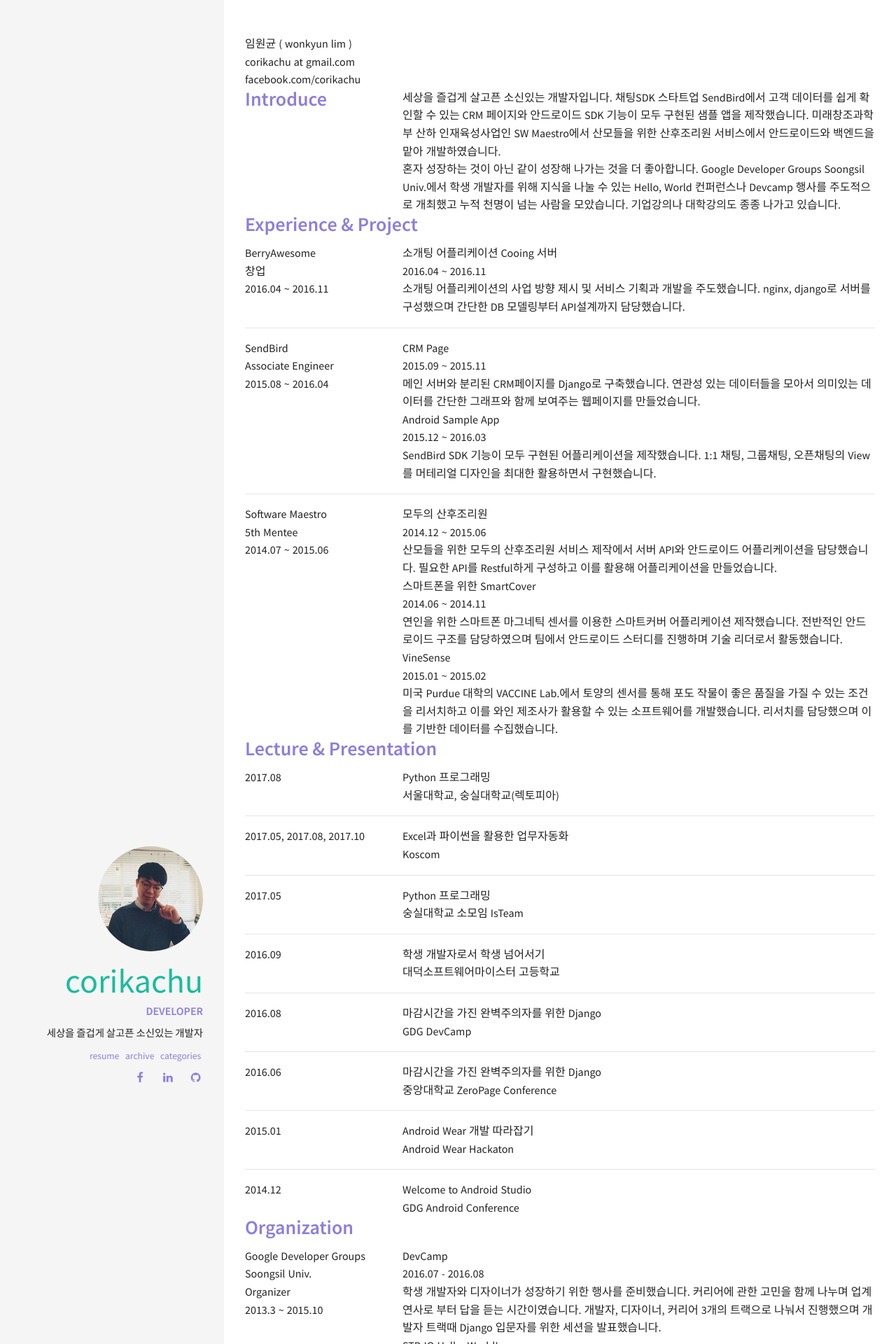
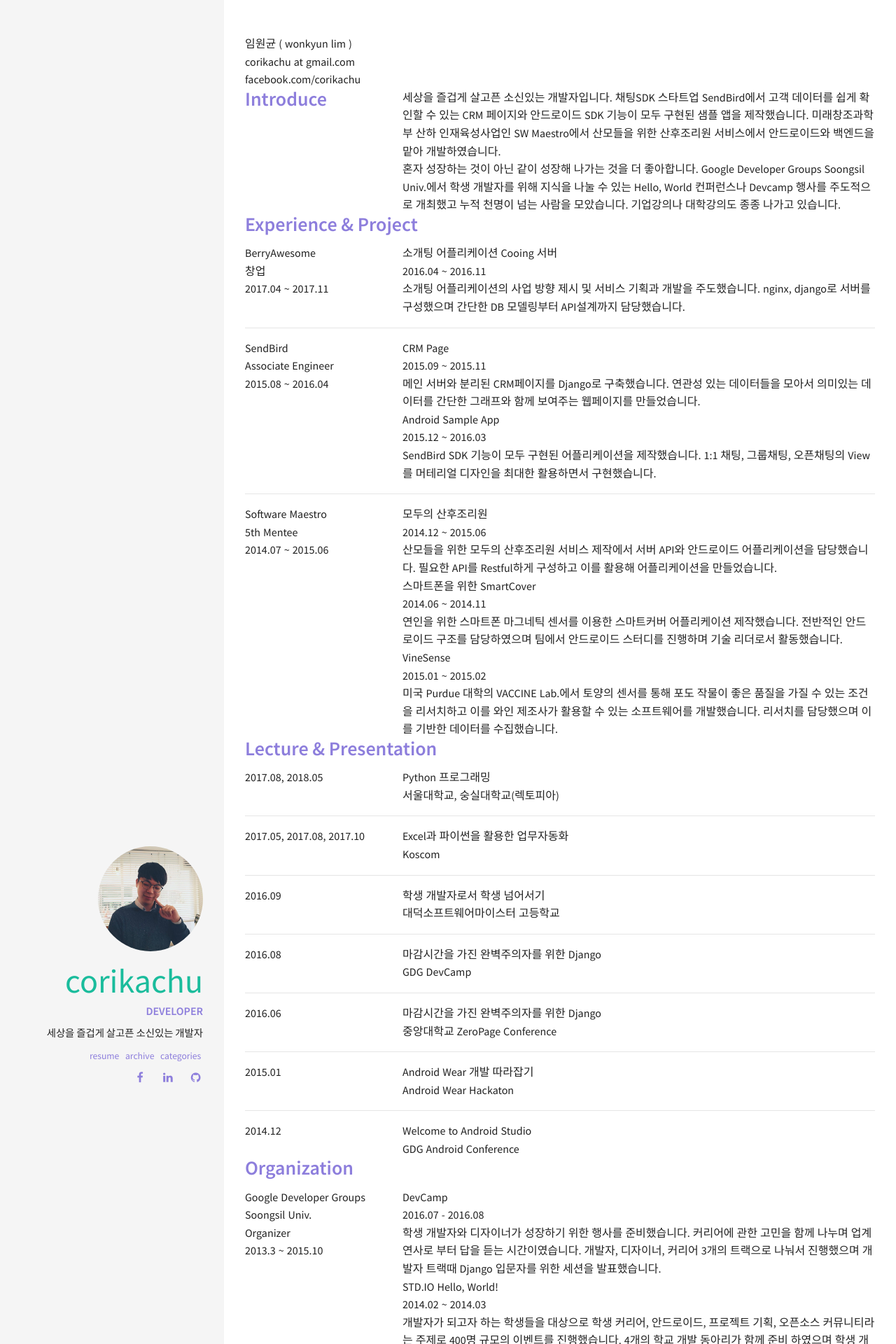
Before and after one commit to Corikachu/corikachu.github.io, a Jekyll site: the page built from resume.html, in a window 1280 px wide. Shown: the top 1920 px of the page at 70% size. Built offline with Jekyll 4.4.1, drawn with Linux system fonts in a browser that asks for light colours.

Commit message:
fix wrong infomation at resume.

```diff
--- a/_data/resume.yml
+++ b/_data/resume.yml
@@ -10,7 +10,7 @@ experiences:
   - berryawesome:
     title: BerryAwesome
     position: 창업
-    period: 2016.04 ~ 2016.11
+    period: 2017.04 ~ 2017.11
     projects:
       - name: 소개팅 어플리케이션 Cooing 서버
         period: 2016.04 ~ 2016.11
@@ -44,13 +44,10 @@ experiences:
 lectures:
   - title: Python 프로그래밍
     location: 서울대학교, 숭실대학교(렉토피아)
-    period: 2017.08
+    period: 2017.08, 2018.05
   - title: Excel과 파이썬을 활용한 업무자동화
     location: Koscom
     period: 2017.05, 2017.08, 2017.10
-  - title: Python 프로그래밍
-    location: 숭실대학교 소모임 IsTeam
-    period: 2017.05
   - title: 학생 개발자로서 학생 넘어서기
     location: 대덕소프트웨어마이스터 고등학교
     period: 2016.09
```
